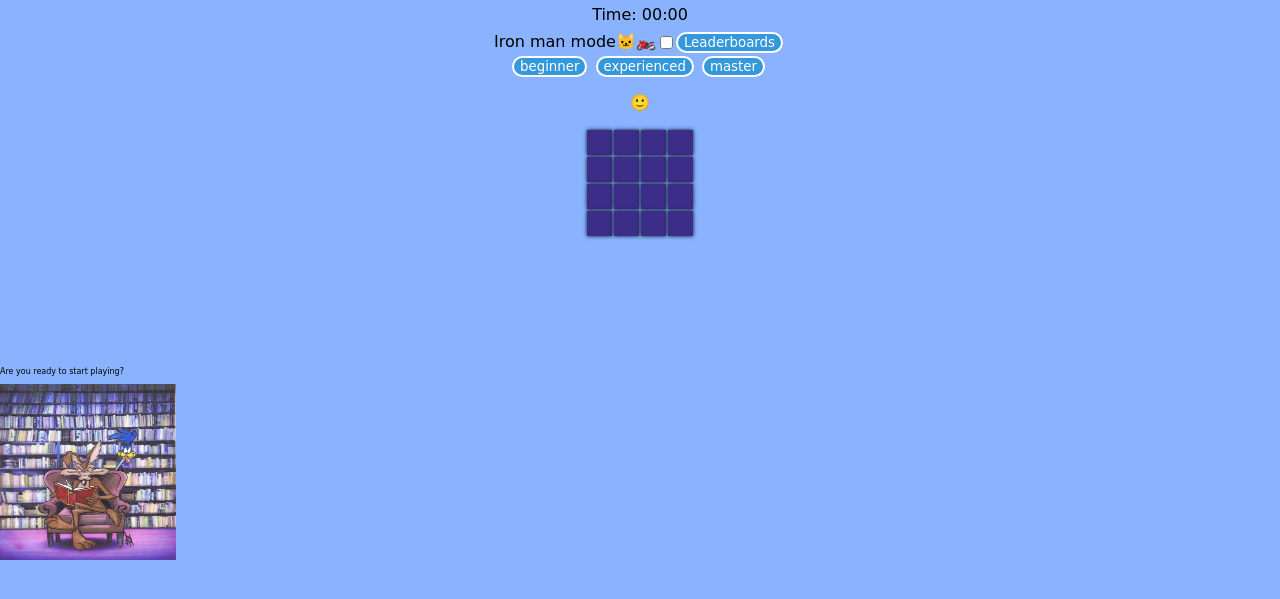
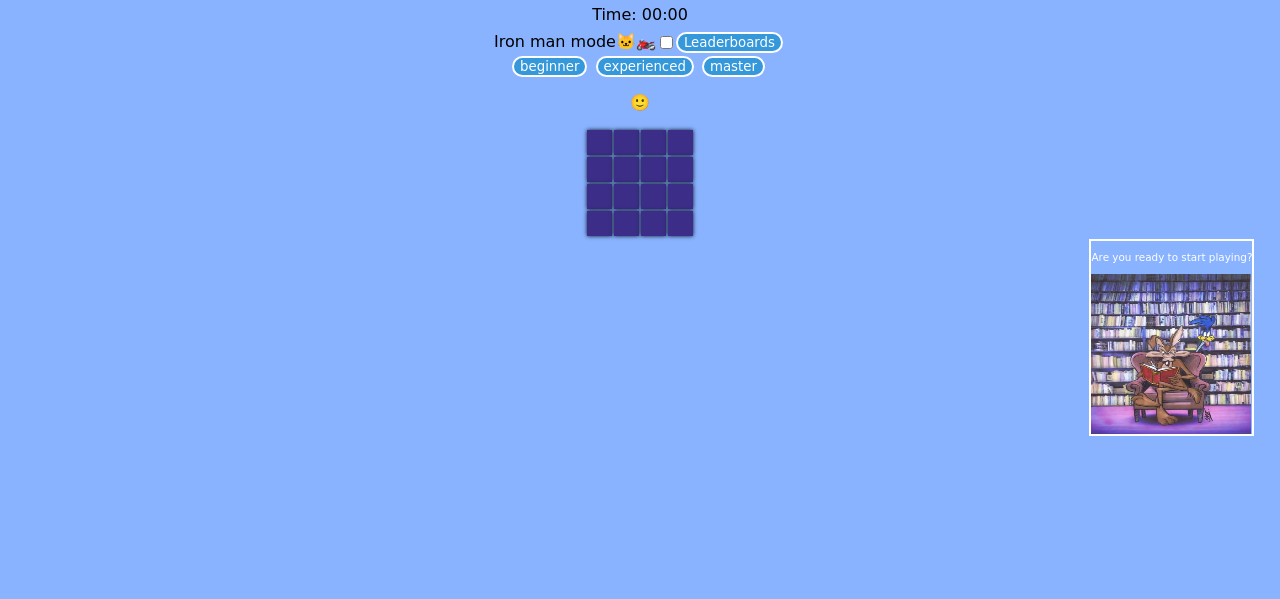
Before and after one commit to AlonDadon/Mine-Sweeper-, a plain HTML site: page index.html in a window 1280 px wide. Shown: the part 121-720 px from the top of the page. Drawn offline with Linux system fonts and the light colour scheme.

Commit message:
add action card

```diff
--- a/css/main.css
+++ b/css/main.css
@@ -253,21 +253,25 @@ header h1{
 }
 
 /* card-action */
-
     .action-card{
         display: flex;
         justify-content: center;
         flex-direction: column;
         position: absolute;
-        top: 60%;
-        left: 0%;
+        top: 45%;
+        right: 2%;
+        border: 2px solid;
+        color: white;
+        font-size: 1.3em;
     }
+
     .action-txt{
+        text-align: center;
         font-size: .5em;
     }
     .action-img{
-        height:  11rem;
-        width: 11rem;
+        height: 10rem;
+        width: 10rem;
     }
 
 /* util */
--- a/js/game-controller.js
+++ b/js/game-controller.js
@@ -7,6 +7,7 @@ var gRenderTimer
 var gLastElBtn = document.querySelector('.btn1')
 var gIsSafeClick
 function init() {
+    onToggleModalByClass('.action-card', false)
     gFirstClick = true
     gIsSafeClick = false
     newGame()
@@ -17,6 +18,7 @@ function init() {
     renderHints()
     renderLeaderBoards()
     renderTimer()
+    renderActionCard(0)
 }
 
 function renderBoard(board) {
@@ -59,6 +61,7 @@ function onCellClicked(elCell, i, j) {
         j: +elCell.dataset.j
     }
     if (gIsSafeClick) {
+        renderActionCard(1)
         gIsSafeClick = false
     }
     if (gFirstClick) {
@@ -117,6 +120,7 @@ function renderLife() {
     var lifeStr = '💖'
     var elLife = document.querySelector('.life-count')
     elLife.innerText = lifeStr.repeat(life.lifeCount)
+    renderActionCard(3)
 }
 
 function renderEmoji() {
@@ -153,6 +157,7 @@ function onHints() {
     updateIsHint(true)
     var elHint = document.querySelector('.hints-count')
     elHint.style.backgroundColor = "red"
+    renderActionCard(2)
 }
 
 function renderHints() {
@@ -190,7 +195,6 @@ function onToggleModalByClass(className, isHidden) {
     else elToggle.classList.remove('hidden')
 }
 
-
 function renderLeaderBoards() {
     var strHTML = '<thead><tr><th class="table-header" colspan="2">Leaderboards</th>'
     strHTML += `<th class="table-header"><button onclick="onToggleModalByHtml('.leader-boards-container',true)">x</button></th></tr>`
@@ -218,9 +222,11 @@ function onSafeClick() {
     safeClick()
     var board = getBoard()
     renderBoard(board)
+
 }
 
 function updateGameOverModal(isVictory) {
+    onToggleModalByClass('.action-card', true)
     var victoryStr = `Well done Champion, you managed to beat the wolf.
  But it's not over! Continue to the next challenge and break the record`
     var elImg = document.querySelector('.is-victory-img')
@@ -228,7 +234,32 @@ function updateGameOverModal(isVictory) {
         victoryStr = `You have managed to take another step on the road to success
      ... the best way to expand is to learn from your losses !! Try again`
         elImg.src = 'images/6.jpg'
-    } else elImg.src = 'images/5.jpg'
+    } else elImg.src = 'images/super-genius.jpg'
     var elStr = document.querySelector('.is-victory')
     elStr.innerText = victoryStr
 }
+
+function renderActionCard(idx) {
+    var actions = [
+        { txt: 'Are you ready to start playing?', imgNum: 1 },
+        { txt: 'I\'m waiting for you', imgNum: 2 },
+        { txt: 'You are on the right path', imgNum: 3 },
+        { txt: 'Hops ... you better be careful from now on', imgNum: 4 },
+        { txt: 'I have a few more surprises for you', imgNum: 8 },
+        { txt: 'You will never defeat me', imgNum: 5 },
+        { txt: 'I\'m close to you', imgNum: 9 },
+]
+    var elTxt = document.querySelector('.action-txt')
+    var elImg = document.querySelector('.action-img')
+    elImg.src = `images/${actions[idx].imgNum}.jpg`
+    elTxt.innerText = actions[idx].txt
+
+}
+
+playSound(1)
+playSound(1)
+playSound(1)
+function playSound(sound) {
+    var playSound = new Audio(`./sound/${sound}.mp3`)
+    playSound.play()
+}
--- a/js/game-service.js
+++ b/js/game-service.js
@@ -32,7 +32,7 @@ function newGame() {
         countSafeClick: 3
     }
     gLeaderBoards = loadFromStorage(STORAGE_KEY)
-    if(!gLeaderBoards){
+    if (!gLeaderBoards) {
         gLeaderBoards = []
         _createPlayers()
     }
@@ -41,15 +41,13 @@ function newGame() {
     gLastEmptyCells = []
 }
 
-function _createPlayers(){
-    var firstName = ['Ugi','Sugi','Pugi','Tuti','Fruti']
-    var lastName = ['ben david','sugun','pugon','Tuton','Fruton']
+function _createPlayers() {
+    var firstName = ['Ugi', 'Sugi', 'Pugi', 'Tuti', 'Fruti']
+    var lastName = ['ben david', 'sugun', 'pugon', 'Tuton', 'Fruton']
     for (var i = 0; i < 5; i++) {
-       gLeaderBoards.push(_createPlayer(firstName[i],lastName[i]))
+        gLeaderBoards.push(_createPlayer(firstName[i], lastName[i]))
     }
 }
-
-
 
 function startTime() {
     gTimeInterval = setInterval(timerUpdate, 1000)
@@ -133,6 +131,8 @@ function updateLifeCount() {
 function checkGameOver() {
     if (!gGame.isOn) return
     var countCell = gBoard.length ** 2
+    if(gGame.emptyCellShownCount > countCell /2) renderActionCard(4)
+    if(gGame.emptyCellShownCount > countCell /1.2) renderActionCard(5)
     if (gGame.minesMarkedCount + gGame.emptyCellShownCount === countCell) {
         gameOver(true)
     }
@@ -141,7 +141,7 @@ function checkGameOver() {
     }
     return false
 }
-function stopTime(){
+function stopTime() {
     clearInterval(gTimeInterval)
     clearInterval(gRenderTimer)
 }
@@ -152,10 +152,10 @@ function gameOver(isVictory) {
     if (isVictory) {
         updateEmoji('😏')
         updateGameOverModal(isVictory)
-        onToggleModalByClass('.game-over-panel',false)
+        onToggleModalByClass('.game-over-panel', false)
     }
     updateGameOverModal(isVictory)
-    onToggleModalByClass('.game-over-panel',false)
+    onToggleModalByClass('.game-over-panel', false)
 }
 
 function updateCellShown(pos) {
@@ -239,6 +239,7 @@ function expandShown(pos) {
     } else {
         if (gEmptyCells.length) loopExpandShown()
     }
+    renderActionCard(6)
 }
 
 function loopExpandShown() {
@@ -294,7 +295,7 @@ function addNewPlayer(firstName, lastName) {
 function _createPlayer(firstName, lastName) {
     var scoreByLevel = gLevel.size / gGame.secsPassed
     var finalScore = gGame.emptyCellShownCount * scoreByLevel * 1000
-    if(!finalScore)finalScore = getRandomInt(2,2000)
+    if (!finalScore) finalScore = getRandomInt(2, 2000)
     var player = {
         id: _makeId(),
         firstName,
```
Also changed, not shown: images/2.jpg (added), images/8.jpg (renamed from images/vaness96 - Hobbyist, General Artist _ DeviantArt.jpg), images/9.jpg (renamed from images/Wile E Coyote (1).jpg).
